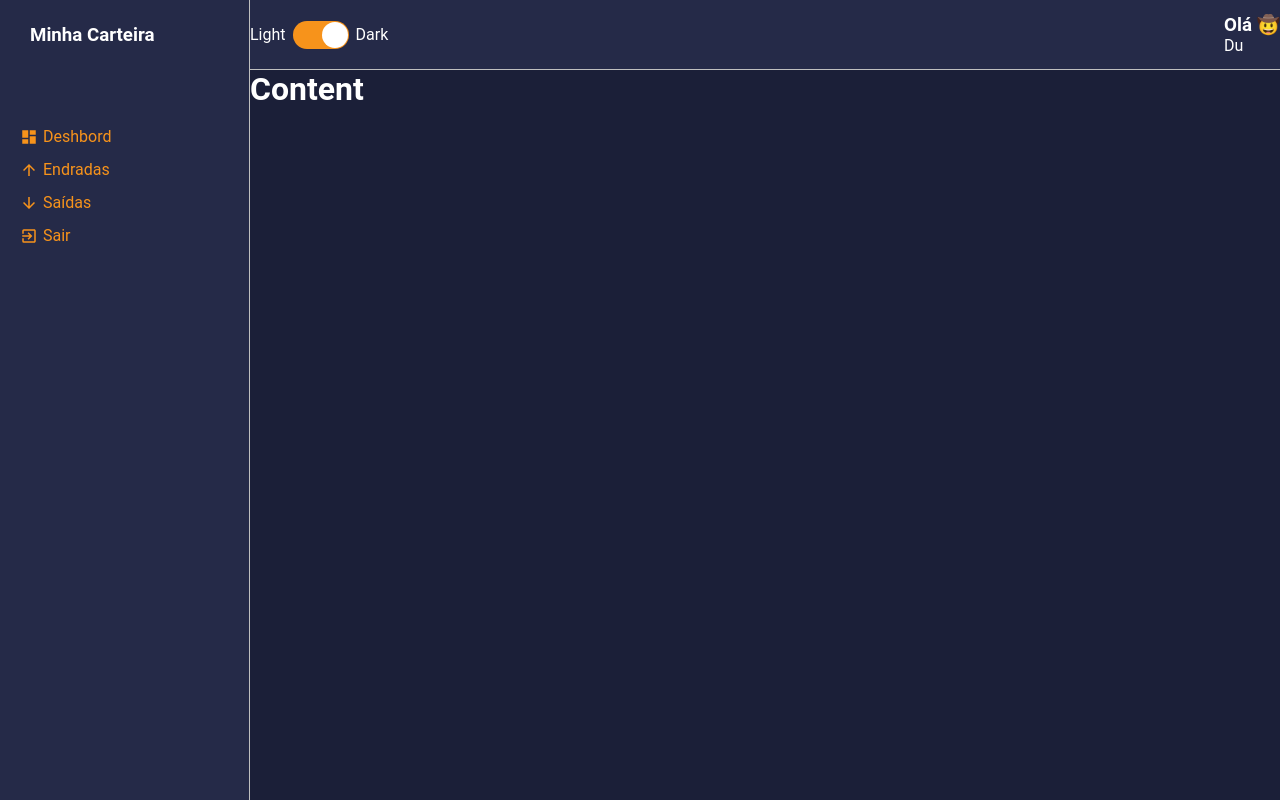
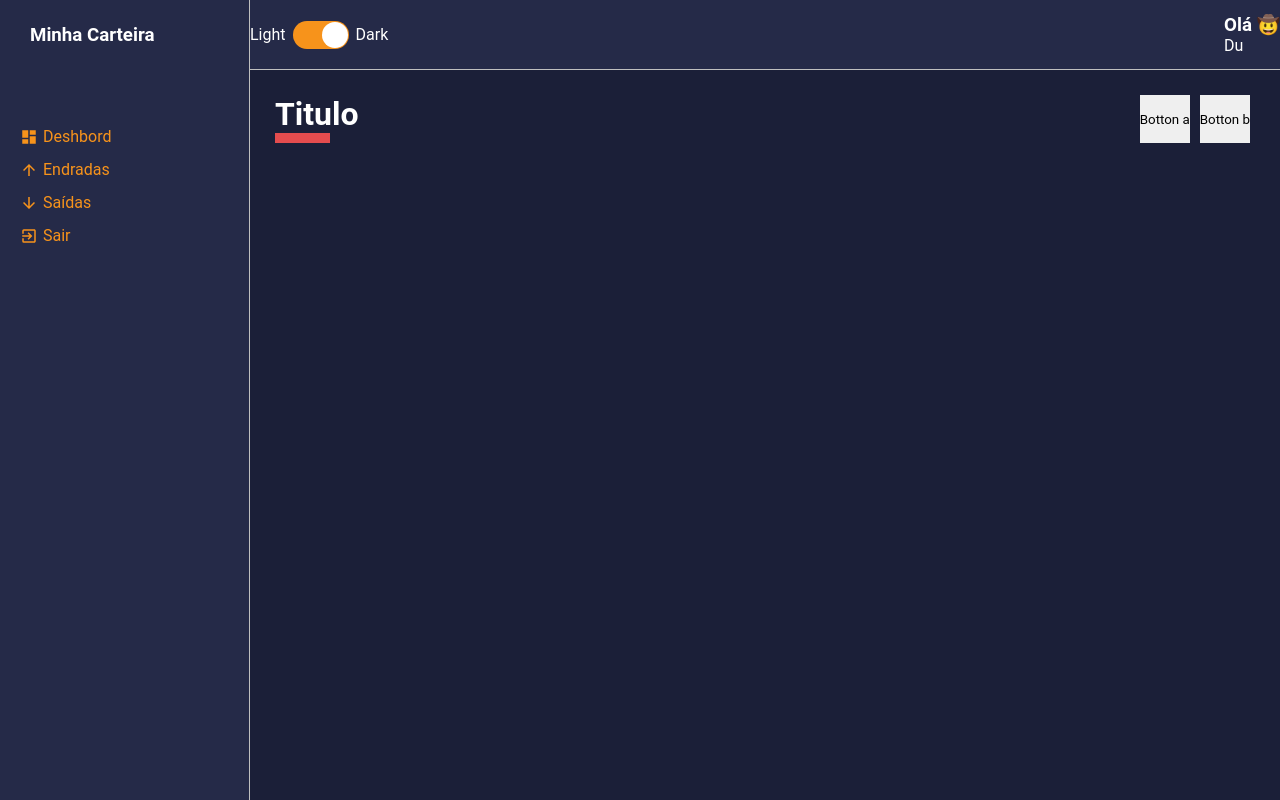
Before and after one commit to Eduardo-silva0/-minha-carteira, a Next.js app: page / in a window 1280 px wide. Built offline with nearby package versions, Linux system fonts and the light colour scheme.

Commit message:
8. Criando o header de conteúdos

```diff
--- a/src/pages/Dashboard/index.tsx
+++ b/src/pages/Dashboard/index.tsx
@@ -1,9 +1,10 @@
 import { Container } from './styles';
+import ContentHeader from '../components/ContentHeader'
 
 const Dashboard: React.FC = () => {
   return (
     <Container>
-      <h1>Dashboard</h1>
+      <ContentHeader />
     </Container>
   );
 };
--- a/src/pages/components/Content/index.tsx
+++ b/src/pages/components/Content/index.tsx
@@ -1,9 +1,9 @@
 import { Container } from './styles';
 
-const Content: React.FC = () => {
+const Content: React.FC = ({ children }) => {
   return (
     <Container>
-      <h1>Content</h1>
+      {children}
     </Container>
   );
 };
--- a/src/pages/components/Content/styles.ts
+++ b/src/pages/components/Content/styles.ts
@@ -5,4 +5,6 @@
   color: ${props => props.theme.colors.white};
 
   background-color: ${props => props.theme.colors.primary};
+
+  padding: 25px;
 `;
--- /dev/null
+++ b/src/pages/components/ContentHeader/index.tsx
@@ -0,0 +1,17 @@
+import { Container, TitleContainer, Controllers } from './styles';
+
+const ContentHeader: React.FC = () => {
+  return (
+    <Container>
+      <TitleContainer>
+        <h1>Titulo</h1>
+      </TitleContainer>
+      <Controllers>
+        <button>Botton a</button>
+        <button>Botton b</button>
+      </Controllers>
+    </Container>
+  );
+};
+
+export default ContentHeader;
--- /dev/null
+++ b/src/pages/components/ContentHeader/styles.ts
@@ -0,0 +1,30 @@
+import styled from 'styled-components';
+
+export const Container = styled.div`
+  width: 100%;
+  display: flex;
+  justify-content: space-between;
+  margin-bottom: 25px;
+`;
+
+export const TitleContainer = styled.div`
+  > h1 {
+    color: ${props => props.theme.colors.white};
+
+    &::after {
+      content: '';
+      display: block;
+      width: 55px;
+      border-bottom: 10px solid ${props => props.theme.colors.warning};
+    }
+  }
+`;
+
+
+export const Controllers = styled.div`
+  display: flex;
+
+  button {
+    margin: 0 5px;
+  }
+`
--- a/src/pages/components/Layout/index.tsx
+++ b/src/pages/components/Layout/index.tsx
@@ -4,12 +4,14 @@
 import Aside from '../Aside'
 import Content from '../Content'
 
-const Layout: React.FC = () => {
+const Layout: React.FC = ({ children }) => {
   return (
     <Container>
       <MainHeader />
       <Aside />
-      <Content />
+      <Content>
+        {children}
+      </Content>
     </Container>
   );
 };
--- a/src/pages/index.tsx
+++ b/src/pages/index.tsx
@@ -1,9 +1,12 @@
 import Layout from "./components/Layout";
+import Dashboard from './Dashboard'
 
 const Index = () => {
   return (
     <>
-      <Layout />
+      <Layout>
+        <Dashboard />
+      </Layout>
     </>
   );
 };
```
